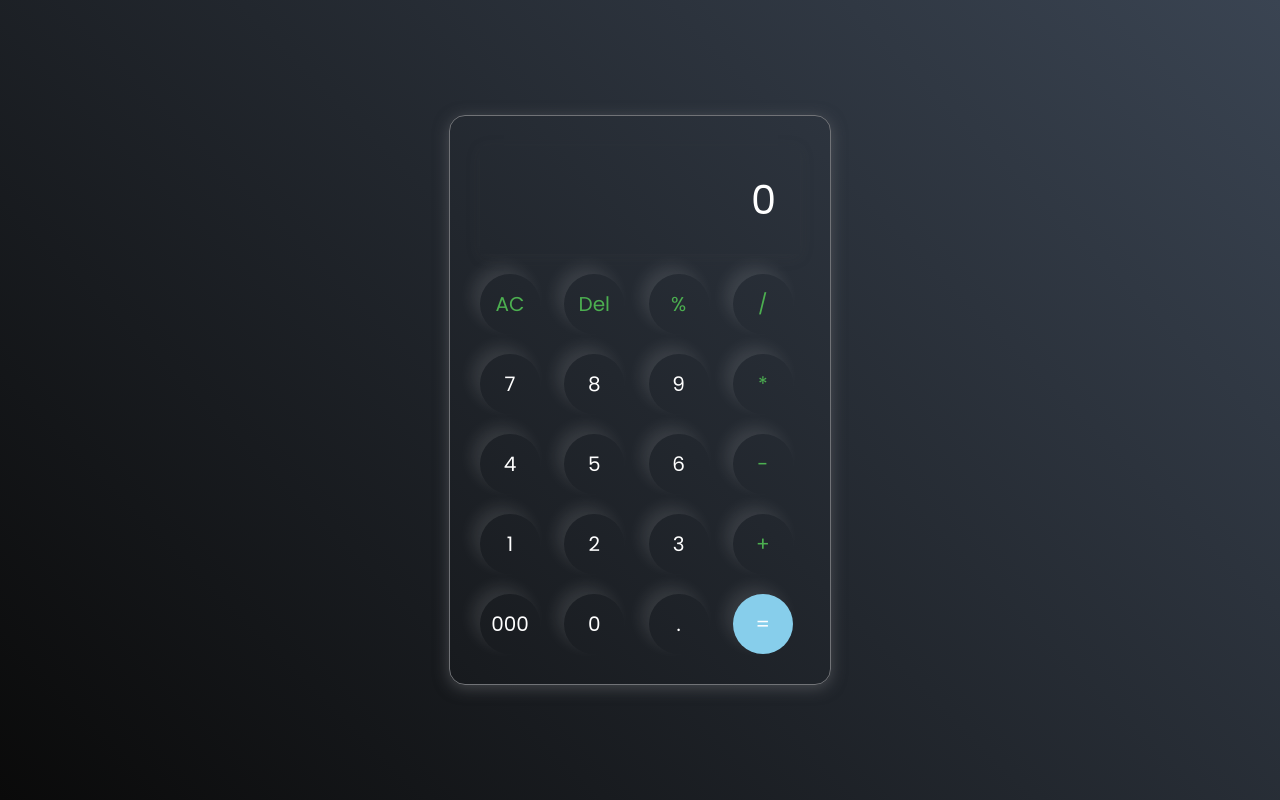
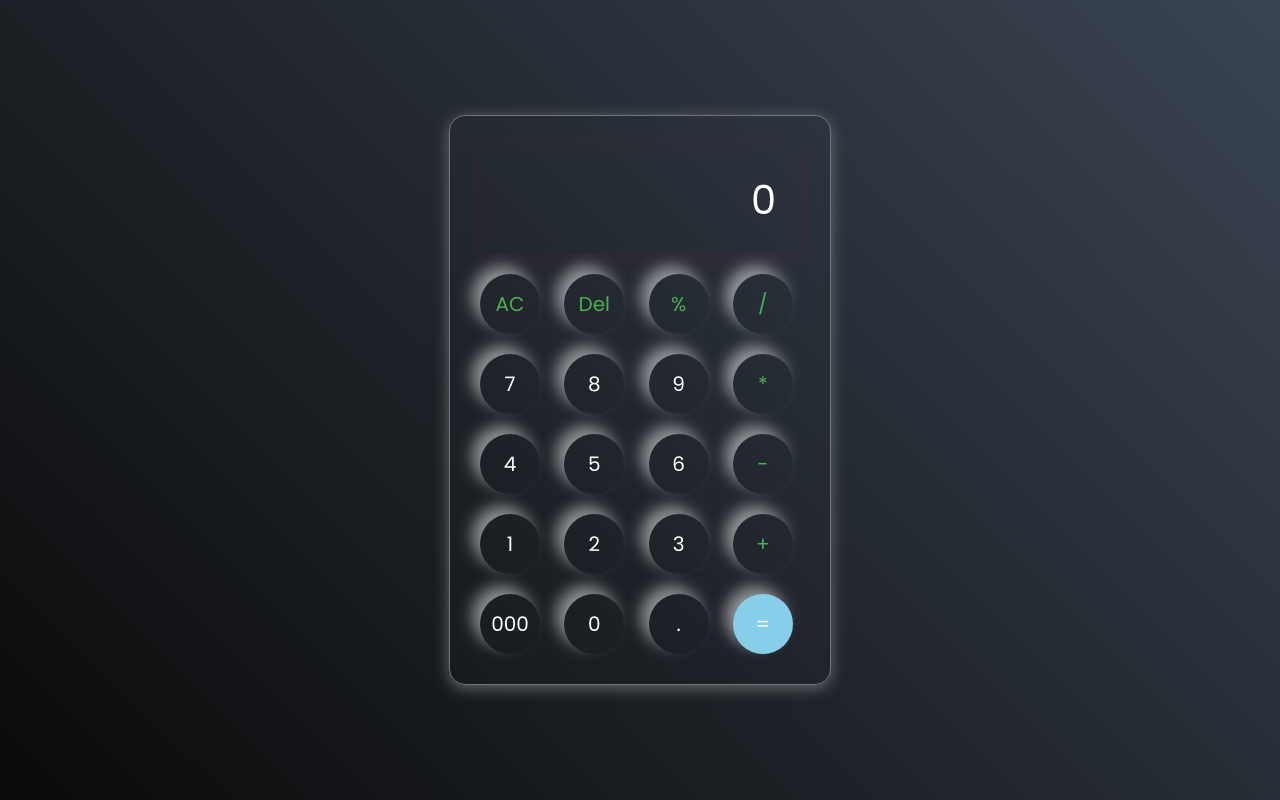
Before and after one commit to Nagendrawebdev/Calc-App, a plain HTML site: page index.html in a window 1280 px wide. Drawn offline with Linux system fonts and the light colour scheme.

Commit message:
color updated

```diff
--- a/styles.css
+++ b/styles.css
@@ -19,7 +19,7 @@ body {
   border: 1px solid #717377;
   padding: 20px;
   border-radius: 16px;
-  box-shadow: 0 3px 15px rgba(113, 115, 119, 0.5);
+  box-shadow: 0 3px 15px rgba(113, 115, 119, 0.9);
   background: transparent;
 }
 
@@ -29,7 +29,7 @@ input {
   padding: 24px;
   margin: 10px;
   background: transparent;
-  box-shadow: 0px 3px 15px rgba(84, 84, 84, 0.1);
+  box-shadow: 0px 3px 15px rgba(196, 18, 104, 0.1);
   font-size: 40px;
   text-align: right;
   cursor: pointer;
@@ -49,7 +49,7 @@ button {
   background: transparent;
   color: #ffffff;
   font-size: 20px;
-  box-shadow: -8px -8px 15px rgba(255, 255, 255, 0.1);
+  box-shadow: -8px -8px 15px rgba(255, 255, 255, 0.5);
   cursor: pointer;
 }
 
```
